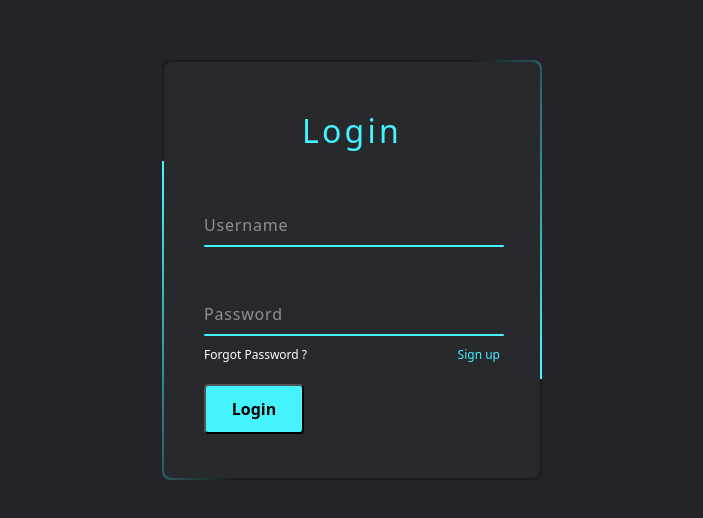
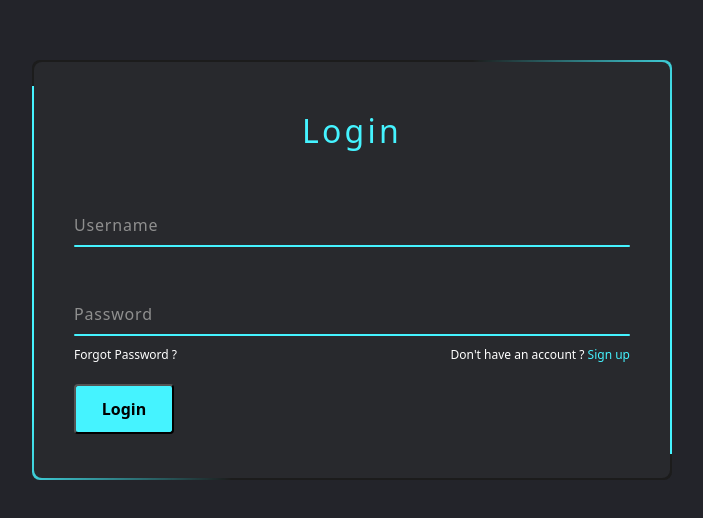
Before and after one commit to rohit-kumaar/angular-vehicle-crud, an Angular app: page / in a window 1280 px wide. Shown: the part 130-648 px from the top of the page, without its empty margins (288-991 px from the left). Built offline with nearby package versions, Linux system fonts and the light colour scheme.

Commit message:
registration or login section

```diff
--- a/src/app/components/login/login.component.html
+++ b/src/app/components/login/login.component.html
@@ -2,20 +2,24 @@
     <div class="box position-relative overflow-hidden rounded-3">
         <form autocomplete="off" class="position-absolute rounded-3">
             <h2 class="text-center">Login</h2>
+
             <div class="inputBox position-relative">
                 <input class="position-relative  w-100 border-0 bg-transparent" type="text" required>
                 <span class="position-absolute start-0">Username</span>
                 <i class="position-absolute start-0 bottom-0 w-100 overflow-hidden"></i>
             </div>
+
             <div class="inputBox position-relative">
                 <input class="position-relative  w-100 border-0 bg-transparent" type="password" required>
                 <span class="position-absolute start-0">Password</span>
                 <i class="position-absolute start-0 bottom-0 w-100 overflow-hidden"></i>
             </div>
+
             <div class="links d-flex justify-content-between">
                 <a href="#" class="text-white">Forgot Password ?</a>
-                <a routerLink="/signup">Sign up</a>
+                <a routerLink="/signup"><span class="text-white">Don't have an account ? </span> Sign up</a>
             </div>
+
             <input type="submit" value="Login">
         </form>
     </div>
--- a/src/app/components/login/login.component.scss
+++ b/src/app/components/login/login.component.scss
@@ -5,7 +5,7 @@
 }
 
 .box {
-  width: 380px;
+  width: 50%;
   height: 420px;
   background: #1c1c1c;
 
@@ -16,7 +16,7 @@
     position: absolute;
     top: -50%;
     left: -50%;
-    width: 380px;
+    width: 100%;
     height: 420px;
     transform-origin: bottom right;
     background: linear-gradient(
@@ -57,7 +57,6 @@
     }
 
     .inputBox {
-      width: 300px;
       margin-top: 35px;
 
       input {
--- a/src/app/components/signup/signup.component.html
+++ b/src/app/components/signup/signup.component.html
@@ -20,13 +20,22 @@
 
                 <div class="col-12">
                     <div class="inputBox position-relative">
+                        <input class="position-relative  w-100 border-0 bg-transparent" type="text" required>
+                        <span class="position-absolute start-0">Username</span>
+                        <i class="position-absolute start-0 bottom-0 w-100 overflow-hidden"></i>
+                    </div>
+                </div>
+
+                <div class="col-12">
+                    <div class="inputBox position-relative">
                         <input class="position-relative  w-100 border-0 bg-transparent" type="email" required>
                         <span class="position-absolute start-0">Email Id</span>
                         <i class="position-absolute start-0 bottom-0 w-100 overflow-hidden"></i>
                     </div>
                 </div>
 
-                <div class="col-12">
+
+                <div class="col-6">
                     <div class="inputBox position-relative">
                         <input class="position-relative  w-100 border-0 bg-transparent" type="password" required>
                         <span class="position-absolute start-0">Password</span>
@@ -35,7 +44,7 @@
                 </div>
 
 
-                <div class="col-12">
+                <div class="col-6">
                     <div class="inputBox position-relative">
                         <input class="position-relative  w-100 border-0 bg-transparent" type="password" required>
                         <span class="position-absolute start-0">Confirm Password</span>
@@ -47,7 +56,7 @@
 
             <div class="links d-flex justify-content-between">
                 <a href="#"></a>
-                <a routerLink="/"><span class="text-white">Already have an account? </span>Login</a>
+                <a routerLink="/"><span class="text-white">Already have an account ? </span>Log in</a>
             </div>
             <input type="submit" value="Sign Up">
         </form>
--- a/src/app/components/signup/signup.component.scss
+++ b/src/app/components/signup/signup.component.scss
@@ -1,7 +1,7 @@
 @import "../../../styles.scss";
 
 .signup {
-  background: #23242a;
+  background: #28292d;
 
   .box {
     width: 50%;
```
